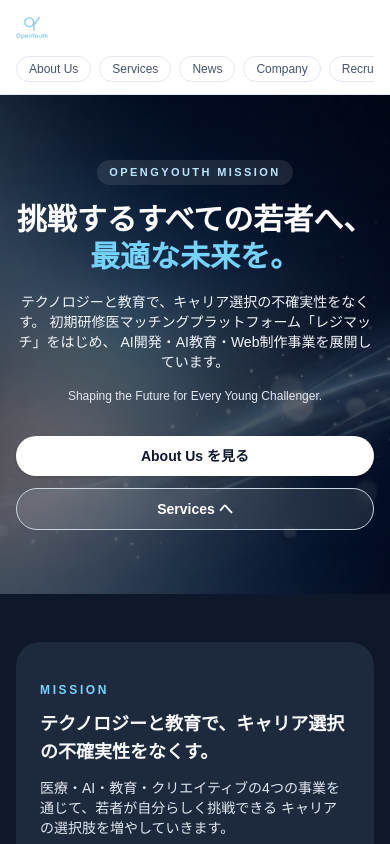
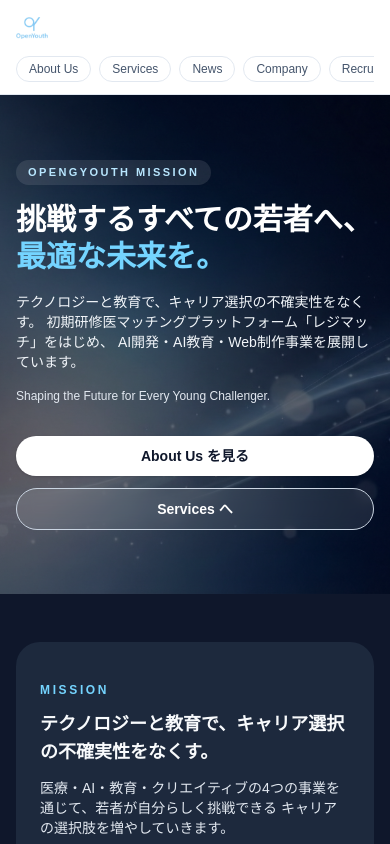
Before and after one commit to ten7dollar/openyouth-site, a Next.js app: page / in a window 390 px wide. Shown: the top 844 px of the page. Built offline with nearby package versions, Linux system fonts and the light colour scheme.

Commit message:
Update home layout for mobile

```diff
--- a/app/page.tsx
+++ b/app/page.tsx
@@ -40,8 +40,8 @@ export default function HomePage() {
 
         {/* コンテンツ */}
         <div className="relative mx-auto flex max-w-6xl flex-col gap-8 px-4 py-16 sm:px-6 lg:flex-row lg:items-center lg:py-20">
-          <div className="flex-1 space-y-4 text-center lg:text-left">
-            <p className="inline-flex items-center justify-center rounded-full bg-white/10 px-3 py-1 text-[11px] font-semibold tracking-[0.22em] text-sky-200">
+          <div className="flex-1 space-y-4">
+            <p className="inline-flex items-center rounded-full bg-white/10 px-3 py-1 text-[11px] font-semibold tracking-[0.22em] text-sky-200">
               OPENGYOUTH MISSION
             </p>
 
@@ -50,7 +50,7 @@ export default function HomePage() {
               <span className="block text-sky-300">最適な未来を。</span>
             </h1>
 
-            <p className="mx-auto max-w-xl text-sm text-slate-100 sm:text-base">
+            <p className="max-w-xl text-sm text-slate-100 sm:text-base">
               テクノロジーと教育で、キャリア選択の不確実性をなくす。
               初期研修医マッチングプラットフォーム「レジマッチ」をはじめ、
               AI開発・AI教育・Web制作事業を展開しています。
@@ -61,7 +61,7 @@ export default function HomePage() {
             </p>
 
             {/* CTA：スマホは縦並び＆全幅、PCは横並び */}
-            <div className="flex flex-col gap-3 pt-4 sm:flex-row sm:justify-center lg:justify-start">
+            <div className="flex flex-col gap-3 pt-4 sm:flex-row sm:flex-wrap">
               <Link
                 href="/aboutus"
                 className="inline-flex w-full items-center justify-center rounded-full bg-white px-5 py-2.5 text-sm font-semibold text-slate-900 shadow-sm transition hover:bg-slate-100 sm:w-auto"
```
